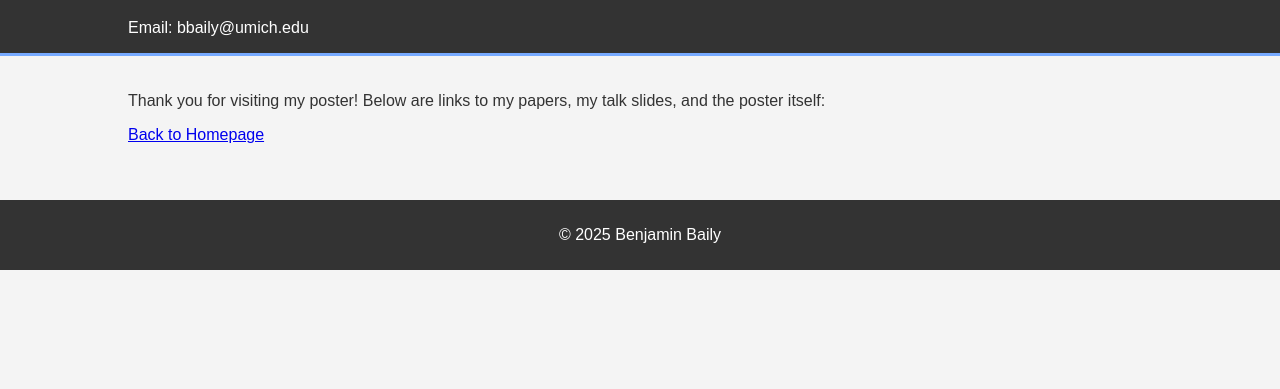
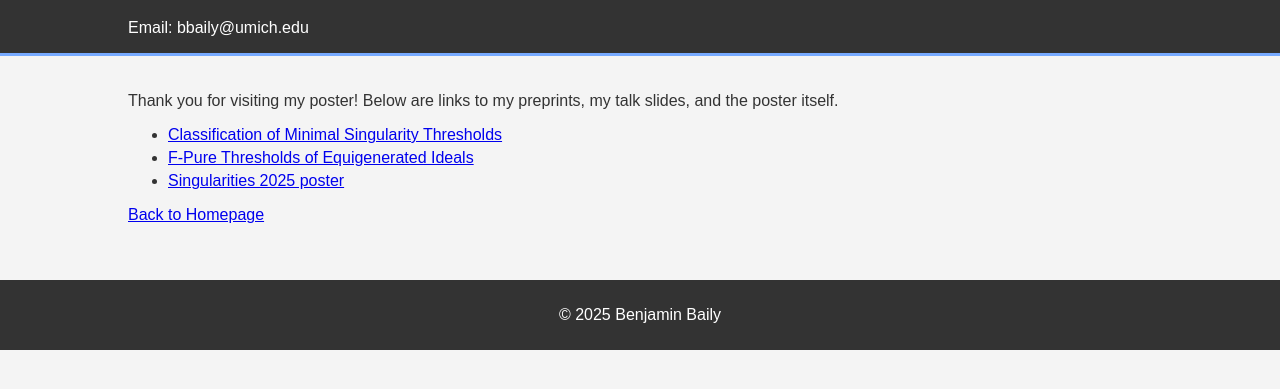
Before and after one commit to bbaily/bbaily.github.io, a plain HTML site: page singularities2025.html in a window 1280 px wide. Shown: the part 91-480 px from the top of the page. Drawn offline with Linux system fonts and the light colour scheme.

Commit message:
final updates for sing2025

```diff
--- a/singularities2025.html
+++ b/singularities2025.html
@@ -72,13 +72,12 @@
     </header>
     <div class="container content">
         <main>
-            <p>Thank you for visiting my poster! Below are links to my papers, my talk slides, and the poster itself:</p>
-            <!-- <ul>
-                <li><a href="classification.pdf" target="_blank">Classification of Minimal Singularity Thresholds</a></li>
-                <li><a href="equigenerated.pdf" target="_blank">F-Pure Thresholds of Equigenerated Ideals</a></li>
-                <li><a href="cats_2025_slides.pdf" target="_blank">Slides</a></li>
-                <li><a href="cats_2025_poster.pdf" target="_blank">Poster</a></li>
-            </ul> -->
+            <p>Thank you for visiting my poster! Below are links to my preprints, my talk slides, and the poster itself.</p>
+            <ul>
+                <li><a href="classificationJuneNote.pdf" target="_blank">Classification of Minimal Singularity Thresholds</a></li>
+                <li><a href="equigeneratedJune.pdf" target="_blank">F-Pure Thresholds of Equigenerated Ideals</a></li>
+                <li><a href="sing_2025_poster.pdf" target="_blank">Singularities 2025 poster</a></li>
+            </ul>
             <p><a href="index.html">Back to Homepage</a></p>
         </main>
 
```
Also changed, not shown: 4 other files.
